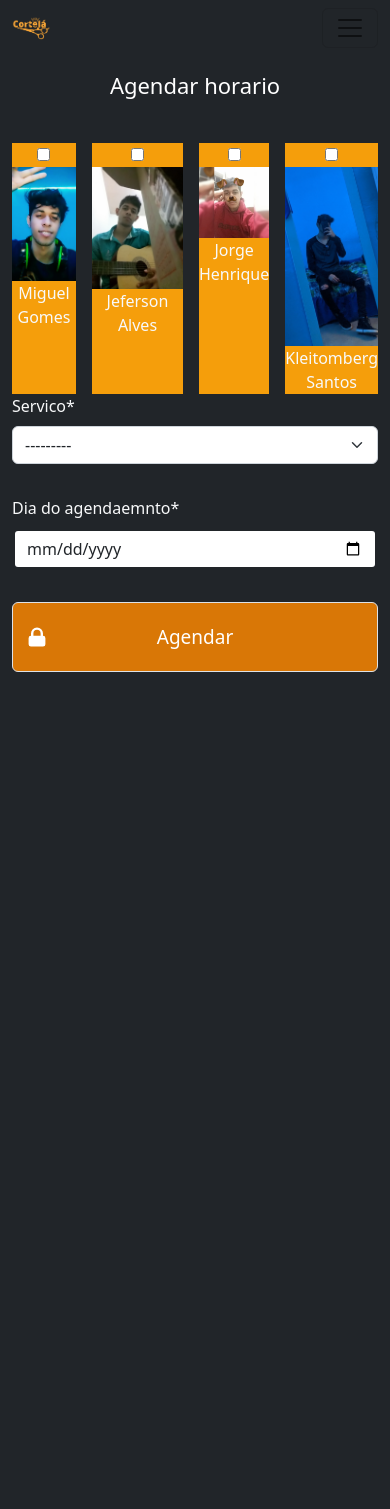
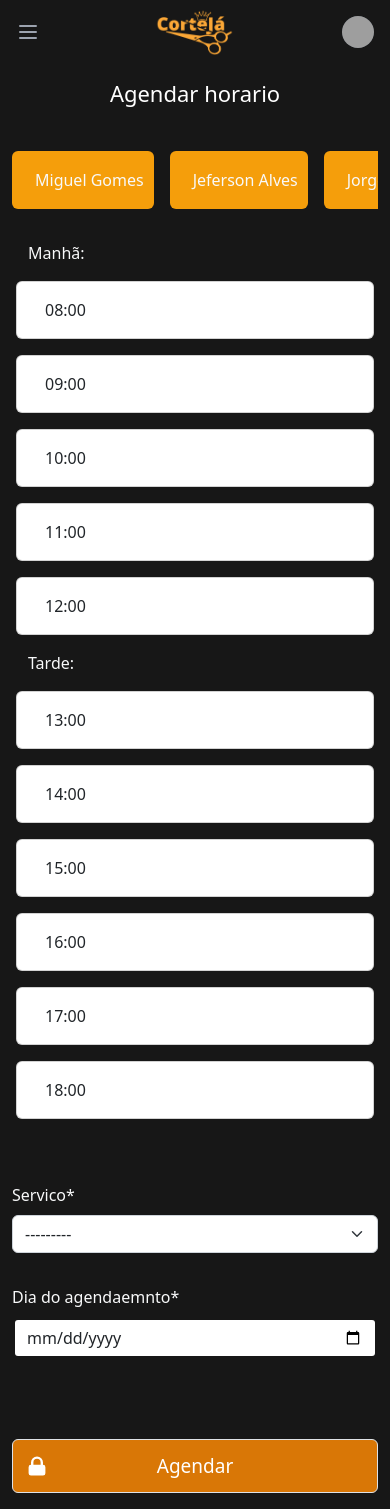
Before and after one commit to Kleitomberg/corteja, a Django app: page /agendamentos/criar in a window 390 px wide. Before the commit the page ends 672 px from the top, so only its background shows below. Run offline with Django 4.2, Linux system fonts and the light colour scheme; a user stored in the database is signed in; data comes from the database, SQL or seed files in the repository; both versions use the stored data as it was after the commit; parts of the project's set-up code (start-up, migrations or seed data) failed here and were passed over; some libraries are stand-ins or nearby versions; grey boxes are pictures that could not be loaded.

Commit message:
navbar, div checkbox rolagem horizontal

```diff
--- a/core/models.py
+++ b/core/models.py
@@ -20,6 +20,7 @@ class Servicos(Base):
         return self.nome
 
 class Horarios(Base):
+
     horario = models.TimeField('Horario')
 
     def __str__(self):
@@ -43,3 +44,6 @@ class Agendamento(Base):
     funcionario = models.ForeignKey(Profissional,on_delete=models.PROTECT, related_name='cabelereiro')
     data = models.DateTimeField()
     cliente = models.ForeignKey(User, on_delete=models.CASCADE, related_name='Cliente')
+
+    def __str__(self):
+       return f'{self.servico}'
--- a/core/static/css/style1.css
+++ b/core/static/css/style1.css
@@ -6,9 +6,9 @@
   }
 
 .wallpaper{
-  background-image: url(../../static/img/w3.jpg);
+ background-image: url(../../static/img/w3.jpg);
   background-size: cover;
-  height:772px;
+  height:695px;
   filter: grayscale(60%);
 
 
@@ -17,7 +17,7 @@
 .wallpaper-cadastro{
     background-image: url(../../static/img/w1.jpg);
     background-size: cover;
-    height:772px;
+    height:695px;
     filter: grayscale(40%);
 
 
@@ -25,7 +25,7 @@
 .wallpaper-mudarsenha{
     background-image: url(../../static/img/w2.jpg);
     background-size: cover;
-    height:772px;
+    height:695px;
     filter: grayscale(40%);
 
 
@@ -45,7 +45,7 @@ button.entrar, button.cadastrar{
   font-size: 19px;
 }
 
-input#id_login,input#id_password, input#id_email{
+input#id_login,input#id_password1, input#id_password, input#id_email, input#id_username{
   font-size: 18px;
 }
 
@@ -70,6 +70,10 @@ h2.redefinir{
     height: 6rem !important;
 }
 
+.h-10 {
+  height: 3rem !important;
+}
+
 
 
 h2.hh2{
@@ -77,8 +81,54 @@ h2.hh2{
     margin-bottom: 45px;
 }
 
+div.funcionarios{
+  cursor: pointer;
+  align-items: center;
+  justify-content: center;
+
+  padding-top: 5px;
+  padding-bottom: 5px;
+  padding-right: 10px;
+  gap: 5px;
+
+}
+div.funcionarios:hover{
+  cursor: pointer;
+  background-color: rgb(230, 157, 105);
+}
+
+div.marcado{
+  background-color: rgb(198, 83, 0);
+}
+div.marcado:hover{
+  background-color: rgb(198, 83, 0);
+}
+
+img.foto-url{
+
+}
+
+input[type=checkbox].sumiu{
+  opacity: 0;
+}
+
+
+
+
+
+
+
+
+
+
 /*MOBILW*/
 @media (min-width: 200px) and (max-width: 425px) {
+  div.rolagem{
+
+    overflow-x: scroll;
+    overflow-y: hidden;
+    white-space: nowrap;
+  }
 
   div.imagem{
     display: none;
--- /dev/null
+++ b/core/static/js/scripts.js
@@ -0,0 +1,159 @@
+
+
+$("#div_f1").click(function(){
+
+    elem = document.querySelector('.check1')
+    div = document.querySelector('#div_f1')
+
+   if ( $( elem ).prop( "checked" ) ){
+
+    situacao = 'marcado'
+    $(".check1").prop("checked", false)
+
+    }else{
+
+        situacao = 'desmarcado'
+        $(".check1").prop("checked", true)
+        $(".check3").prop("checked", false)
+        $(".check2").prop("checked", false)
+        $(".check4").prop("checked", false)
+
+    }
+
+    if (situacao =="marcado"){
+        $("#div_f1").removeClass('marcado')
+    }else if(situacao =="desmarcado"){
+
+        $("#div_f1").addClass('marcado')
+    }
+
+
+ });
+
+ //funcionario2
+
+
+
+$("#div_f2").click(function(){
+
+    elem = document.querySelector('.check2')
+    div = document.querySelector('#div_f2')
+
+   if ( $( elem ).prop( "checked" ) ){
+
+    situacao = 'marcado'
+    $(".check2").prop("checked", false)
+
+    }else{
+
+        situacao = 'desmarcado'
+        $(".check2").prop("checked", true)
+        $(".check1").prop("checked", false)
+        $(".check3").prop("checked", false)
+        $(".check4").prop("checked", false)
+
+    }
+
+    if (situacao =="marcado"){
+
+        $("#div_f2").removeClass('marcado')
+    }else if(situacao =="desmarcado"){
+        $("#div_f2").addClass('marcado')
+    }
+
+
+ });
+
+  //funcionario2
+
+
+
+$("#div_f3").click(function(){
+
+    elem = document.querySelector('.check3')
+    div = document.querySelector('#div_f3')
+
+   if ( $( elem ).prop( "checked" ) ){
+
+    situacao = 'marcado'
+    $(".check3").prop("checked", false)
+
+    }else{
+
+        situacao = 'desmarcado'
+        $(".check3").prop("checked", true)
+        $(".check2").prop("checked", false)
+        $(".check1").prop("checked", false)
+        $(".check4").prop("checked", false)
+
+    }
+
+    if (situacao =="marcado"){
+        $("#div_f3").removeClass('marcado')
+
+    }else if(situacao =="desmarcado"){
+        $("#div_f3").addClass('marcado')
+    }
+
+});
+
+
+
+$("#div_f4").click(function(){
+
+    elem = document.querySelector('.check4')
+    div = document.querySelector('#div_f4')
+
+   if ( $( elem ).prop( "checked" ) ){
+
+    situacao = 'marcado'
+    $(".check4").prop("checked", false)
+
+    }else{
+
+        situacao = 'desmarcado'
+        $(".check4").prop("checked", true)
+        $(".check3").prop("checked", false)
+        $(".check2").prop("checked", false)
+        $(".check1").prop("checked", false)
+
+    }
+
+    if (situacao =="marcado"){
+        $("#div_f4").removeClass('marcado')
+    }else if(situacao =="desmarcado"){
+
+        $("#div_f4").addClass('marcado')
+    }
+
+});
+
+
+
+$('#user-menu-button').click(function(){
+
+    if( $('#showprofile').hasClass('d-none') ){
+        $('#showprofile').removeClass('d-none')
+        $('#showprofile').addClass('d-block')
+}else{
+    $('#showprofile').removeClass('d-block')
+    $('#showprofile').addClass('d-none')
+
+}
+
+});
+
+
+
+$('#openmobile').click(function(){
+
+    if( $('#mobile-menu').hasClass('d-none') ){
+        $('#mobile-menu').removeClass('d-none')
+        $('#mobile-menu').addClass('d-block')
+}else{
+    $('#mobile-menu').removeClass('d-block')
+    $('#mobile-menu').addClass('d-none')
+
+}
+
+});
--- a/core/templates/agendamentos/create.html
+++ b/core/templates/agendamentos/create.html
@@ -13,28 +13,68 @@
     {% csrf_token %}
 
     <div class="row justify-content-md-center">
-
-
-        <div class="d-flex gap-3 text-center">
-
+     <div class="form-group col-md-auto mb-3 text-center">
+        <div class="d-flex gap-3 text-center rolagem">
         {% for f in funcionarios%}
 
-            <div class="bg-amber-500 ">
-            <input name="funcionario" id="{{f.nome}}" class="text-dark" type="checkbox" placeholder="{{f.nome}}" value="{{f.id}}" >
+            <div value="{{f.id}}"  id="div_f{{f.id}}" class="bg-amber-500 d-flex  funcionarios rounded-md">
+            <input name="funcionario" id="{{f.nome}}" class="sumiu text-dark check{{f.id}}" type="checkbox" placeholder="{{f.nome}}" value="{{f.id}}" >
+
             {% if f.foto %}
-            <img class="img-fluid" src="{{f.foto.url}}" alt="">
+            <div class="flex -space-x-2 overflow-hidden">
+
+            <img class="inline-block h-10 w-10 rounded-full foto-url" src="{{f.foto.url}}" alt="">
+            </div>
             {% else %}
+            vazio
              {% endif %}
             <label for="{{f.nome}}">{{f.nome}}</label>
             </div>
 
         {% empty%}
         <p>Nenhum funcionario disponivel</p>
+
         {% endfor%}
     </div>
+</div>
 
    </div>
-    <div class="row justify-content-md-center">
+<!-- Horarios-->
+
+
+
+<div class="row gap-3 mb-3 p-3">
+    <p>Manhã: </p>
+    {% for h in horariosM%}
+
+    <div class="card col-md-auto">
+        <div class="card-body text-dark">
+
+          <span> {{h.horario}} </span>
+        </div>
+    </div>
+    {% empty%}
+    <p>Nenhum funcionario disponivel</p>
+
+    {% endfor%}
+
+    <p>Tarde: </p>
+    {% for h in horariosT%}
+
+    <div class="card col-md-auto">
+        <div class="card-body  text-dark">
+            <div class="">
+             {{h.horario}}
+         </div>
+        </div>
+    </div>
+    {% empty%}
+    <p>Nenhum funcionario disponivel</p>
+
+    {% endfor%}
+</div>
+   <!-- campos-->
+    <div class="row mt-5 justify-content-md-center">
 
     <div class="form-group col-md-4 mb-3">
         {{ form.servico|as_crispy_field }}
@@ -44,8 +84,12 @@
         {{ form.data|as_crispy_field }}
     </div>
 </div>
+
+
 <div>
-<button name="logar" value="logar" type="submit" class=" entrar group relative w-full flex justify-center py-4 px-4 border border-transparent text-sm font-medium rounded-md text-white bg-amber-600 hover:bg-amber-700 focus:outline-none focus:ring-2 focus:ring-offset-2 focus:ring-indigo-500">
+    <div class="row mt-5 justify-content-md-center">
+        <div class="form-group col-md-4 mb-3">
+<button name="logar" value="logar" type="submit" class=" entrar group relative w-full flex justify-center py-3 px-4 border border-transparent text-sm font-medium rounded-md text-white bg-amber-600 hover:bg-amber-700 focus:outline-none focus:ring-2 focus:ring-offset-2 focus:ring-indigo-500">
       <span class="absolute left-0 inset-y-0 flex items-center pl-3">
           <!-- Heroicon name: solid/lock-closed -->
           <svg class="h-6 w-6 text-white-500 group-hover:text-white-400" xmlns="http://www.w3.org/2000/svg" viewBox="0 0 20 20" fill="currentColor" aria-hidden="true">
@@ -55,6 +99,8 @@
         Agendar
       </button>
     </div>
+    </div>
+</div>
 </form>
 </div>
 <script src="https://cdn.tailwindcss.com"></script>
--- a/core/templates/base.html
+++ b/core/templates/base.html
@@ -1,67 +1,137 @@
 {% load static %}
 <!DOCTYPE html>
-<html lang="en">
+<html lang="pt-br">
 <head>
     <meta charset="UTF-8">
     <meta http-equiv="X-UA-Compatible" content="IE=edge">
     <meta name="viewport" content="width=device-width, initial-scale=1.0">
-    <title>Document</title>
+    <title>Cortejá</title>
 
-    <link href="https://cdn.jsdelivr.net/npm/bootstrap@5.2.0-beta1/dist/css/bootstrap.min.css" rel="stylesheet" integrity="sha384-0evHe/X+R7YkIZDRvuzKMRqM+OrBnVFBL6DOitfPri4tjfHxaWutUpFmBp4vmVor" crossorigin="anonymous">
+
 
     <link rel="stylesheet" href="{%static 'css/style.css'%}">
     <link rel="stylesheet" href="{%static 'css/style1.css'%}">
+    <link href="https://cdn.jsdelivr.net/npm/bootstrap@5.2.0-beta1/dist/css/bootstrap.min.css" rel="stylesheet" integrity="sha384-0evHe/X+R7YkIZDRvuzKMRqM+OrBnVFBL6DOitfPri4tjfHxaWutUpFmBp4vmVor" crossorigin="anonymous">
+
 
     <link rel="icon" type="image/png" sizes="32x32" href="{%static 'img/favicon/favicon-32x32.png'%}">
     <link rel="icon" type="image/png" sizes="96x96" href="{%static 'img/favicon/favicon-96x96.png'%}">
     <link rel="icon" type="image/png" sizes="16x16" href="{%static 'img/favicon/favicon-16x16.png'%}">
 
 
+
   </head>
-<body class="bg-dark">
- <!-- NAVbar-->
-    <nav class="navbar navbar-expand-lg bg-dark text-light">
-        <div class="container-fluid">
-          <a class="navbar-brand text-light" href="#"><img class="img-fluid lg" src="{%static 'img/logo.png'%}" alt=""></a>
-          <button class="navbar-toggler" type="button" data-bs-toggle="collapse" data-bs-target="#navbarTogglerDemo02" aria-controls="navbarTogglerDemo02" aria-expanded="false" aria-label="Toggle navigation">
-            <span class="navbar-toggler-icon"></span>
-          </button>
-          <div class="collapse navbar-collapse" id="navbarTogglerDemo02 text-light">
-            <ul class="navbar-nav me-auto mb-2 mb-lg-0 text-light">
-              <li class="nav-item text-light text-light">
-                <a class="nav-link active text-light" aria-current="page" href="#">Inicio</a>
-              </li>
-              <li class="nav-item">
-                <a class="nav-link text-light" href="#">Quem somos</a>
-              </li>
-              <li class="nav-item">
-                <a class="nav-link text-light">Serviços</a>
-              </li>
-              <li class="nav-item">
-                <a class="nav-link text-light">Agendamento</a>
-              </li>
+<body class="bg-neutral-900" id="body">
+<!-- This example requires Tailwind CSS v2.0+ -->
+<nav class="bg-neutral-900">
+  <div class="max-w-7xl mx-auto px-2 sm:px-6 lg:px-8">
+    <div class="relative flex items-center justify-between h-16">
+      <div class="absolute inset-y-0 left-0 flex items-center sm:hidden">
+        <!-- Mobile menu button-->
+        <button id="openmobile" type="button" class="inline-flex items-center justify-center p-2 rounded-md text-gray-400 hover:text-white hover:bg-gray-700 focus:outline-none focus:ring-2 focus:ring-inset focus:ring-white" aria-controls="mobile-menu" aria-expanded="false">
+          <span class="sr-only">Open main menu</span>
+          <!--
+            Icon when menu is closed.
+
+            Heroicon name: outline/menu
+
+            Menu open: "hidden", Menu closed: "block"
+          -->
+          <svg class="block h-6 w-6" xmlns="http://www.w3.org/2000/svg" fill="none" viewBox="0 0 24 24" stroke-width="2" stroke="currentColor" aria-hidden="true">
+            <path stroke-linecap="round" stroke-linejoin="round" d="M4 6h16M4 12h16M4 18h16" />
+          </svg>
+          <!--
+            Icon when menu is open.
+
+            Heroicon name: outline/x
+
+            Menu open: "block", Menu closed: "hidden"
+          -->
+          <svg class="hidden h-6 w-6" xmlns="http://www.w3.org/2000/svg" fill="none" viewBox="0 0 24 24" stroke-width="2" stroke="currentColor" aria-hidden="true">
+            <path stroke-linecap="round" stroke-linejoin="round" d="M6 18L18 6M6 6l12 12" />
+          </svg>
+        </button>
+      </div>
+      <div class="flex-1 flex items-center justify-center sm:items-stretch sm:justify-start">
+        <div class="flex-shrink-0 flex items-center">
+
+          <img class="block lg:hidden h-10 w-auto" src="{%static 'img/logo.png'%}" alt="Workflow">
+          <img class="hidden lg:block h-10 w-auto" src="{%static 'img/logo.png'%}" alt="Workflow">
+        </div>
+        <div class="hidden sm:block sm:ml-6">
+          <div class="flex space-x-4">
+            <!-- Current: "bg-gray-900 text-white", Default: "text-gray-300 hover:bg-gray-700 hover:text-white" -->
+            <a href="#" class="bg-gray-900 text-white px-3 py-2 rounded-md text-sm font-medium" aria-current="page">Inicio</a>
+
+            <a href="#" class="text-gray-300 hover:bg-gray-700 hover:text-white px-3 py-2 rounded-md text-sm font-medium">Quem Somos</a>
+
+            <a href="#" class="text-gray-300 hover:bg-gray-700 hover:text-white px-3 py-2 rounded-md text-sm font-medium">Serviços</a>
+
+            <a href="#" class="text-gray-300 hover:bg-gray-700 hover:text-white px-3 py-2 rounded-md text-sm font-medium">Agendamento</a>
+          </div>
+        </div>
+      </div>
+      <div class="absolute inset-y-0 right-0 flex items-center pr-2 sm:static sm:inset-auto sm:ml-6 sm:pr-0">
 
 
+        <!-- Profile dropdown -->
+        <div class="ml-3 relative">
+          <div>
+            <button type="button" class="bg-gray-800 flex text-sm rounded-full focus:outline-none focus:ring-2 focus:ring-offset-2 focus:ring-offset-gray-800 focus:ring-white" id="user-menu-button" aria-expanded="false" aria-haspopup="true">
+              <span class="sr-only">Open user menu</span>
+              <img class="h-8 w-8 rounded-full" src="https://images.unsplash.com/photo-1472099645785-5658abf4ff4e?ixlib=rb-1.2.1&ixid=eyJhcHBfaWQiOjEyMDd9&auto=format&fit=facearea&facepad=2&w=256&h=256&q=80" alt="">
+            </button>
+          </div>
+
+          <!--
+            Dropdown menu, show/hide based on menu state.
+
+            Entering: "transition ease-out duration-100"
+              From: "transform opacity-0 scale-95"
+              To: "transform opacity-100 scale-100"
+            Leaving: "transition ease-in duration-75"
+              From: "transform opacity-100 scale-100"
+              To: "transform opacity-0 scale-95"
+          -->
+
+          <div id="showprofile" class="d-none origin-top-right absolute right-0 mt-2 w-48 rounded-md shadow-lg py-1 bg-white ring-1 ring-black ring-opacity-5 focus:outline-none" role="menu" aria-orientation="vertical" aria-labelledby="user-menu-button" tabindex="-1">
+            <!-- Active: "bg-gray-100", Not Active: "" -->
+            {% if request.user.is_authenticated %}
 
 
-            {% if request.user.is_authenticated %}
-            <li class="nav-item">  Bem vindo {{ request.user }}</li>
+             <a href="#" class="block px-4 py-2 text-sm text-gray-700" role="menuitem" tabindex="-1" id="user-menu-item-0">Meu Perfil</a>
             {% else %}
-            <li class="nav-item"><a class="dropdown-item nav-link text-light " href="{% url 'account_login'%}"> <i
-              class="fas fa-sign-out-alt text-light text-gray-900"></i> Logar</a>
-            </li> {% endif %}
+            <a  href="{% url 'account_login'%}" class="block px-4 py-2 text-sm text-gray-700" role="menuitem" tabindex="-1" id="user-menu-item-2">Login</a>
+
+            {% endif %}
 
             {% if request.user.is_authenticated %}
-            <li class="nav-item text-end">
-              <a class=" text-end dropdown-item nav-link text-danger " href="{% url 'account_logout'%}"> <i
-                        class="fas fa-sign-out-alt text-light text-gray-900"></i> Sair</a></li>
+            <a href="{% url 'account_logout'%}" class="block px-4 py-2 text-sm text-gray-700" role="menuitem" tabindex="-1" id="user-menu-item-2">Sair</a>
             {%else%}
             {% endif %}
 
-          </ul>
+
           </div>
         </div>
-      </nav>
+      </div>
+    </div>
+  </div>
+
+  <!-- Mobile menu, show/hide based on menu state. -->
+  <div class="sm:hidden d-none" id="mobile-menu">
+    <div class="px-2 pt-2 pb-3 space-y-1">
+      <!-- Current: "bg-gray-900 text-white", Default: "text-gray-300 hover:bg-gray-700 hover:text-white" -->
+      <a href="#" class="bg-gray-900 text-white block px-3 py-2 rounded-md text-base font-medium" aria-current="page">Inicio</a>
+
+      <a href="#" class="text-gray-300 hover:bg-gray-700 hover:text-white block px-3 py-2 rounded-md text-base font-medium">Quem somos</a>
+
+      <a href="#" class="text-gray-300 hover:bg-gray-700 hover:text-white block px-3 py-2 rounded-md text-base font-medium">Serviços</a>
+
+      <a href="#" class="text-gray-300 hover:bg-gray-700 hover:text-white block px-3 py-2 rounded-md text-base font-medium">Agendamento</a>
+    </div>
+  </div>
+</nav>
+
 
  <!-- MAIN-->
     {% block content %}
@@ -69,10 +139,14 @@
     {% endblock%}
 
     <!-- RODAPÉ-->
-    <footer>  </footer>
+
 
     <script src="https://cdn.jsdelivr.net/npm/bootstrap@5.2.0-beta1/dist/js/bootstrap.bundle.min.js" integrity="sha384-pprn3073KE6tl6bjs2QrFaJGz5/SUsLqktiwsUTF55Jfv3qYSDhgCecCxMW52nD2" crossorigin="anonymous"></script>
     <script src="https://cdn.jsdelivr.net/npm/@popperjs/core@2.11.5/dist/umd/popper.min.js" integrity="sha384-Xe+8cL9oJa6tN/veChSP7q+mnSPaj5Bcu9mPX5F5xIGE0DVittaqT5lorf0EI7Vk" crossorigin="anonymous"></script>
     <script src="https://cdn.jsdelivr.net/npm/bootstrap@5.2.0-beta1/dist/js/bootstrap.min.js" integrity="sha384-kjU+l4N0Yf4ZOJErLsIcvOU2qSb74wXpOhqTvwVx3OElZRweTnQ6d31fXEoRD1Jy" crossorigin="anonymous"></script>
-</body>
+
+    <script src="https://code.jquery.com/jquery-3.6.0.min.js" integrity="sha256-/xUj+3OJU5yExlq6GSYGSHk7tPXikynS7ogEvDej/m4=" crossorigin="anonymous"></script>
+  <script src="{%static 'js/scripts.js'%}"></script>
+  <script src="https://cdn.tailwindcss.com"></script>
+  </body>
 </html>
--- a/core/templates/index.html
+++ b/core/templates/index.html
@@ -5,17 +5,15 @@
 
 {% block content %}
 
-<main class="mt-5 bg-dark">
+<main class="mt-5 bg-neutral-900">
 
 
 
     <div class="container">
 
-        <div class="funcionarios">
 
-        </div>
 
-    <div class=" row text-light bg-dark inicio container justify-content-md-center">
+    <div class=" row text-light bg-neutral-900 inicio container justify-content-md-center">
         <div class="col-md-6">
             <h1 class="text-warning">Agende Seu <br> corte já</h1>
            <a href="{%url 'criar_agendamentos'%}">
--- a/core/urls.py
+++ b/core/urls.py
@@ -1,4 +1,5 @@
 from django.urls import path
+
 
 from .views import *
 
--- a/core/views.py
+++ b/core/views.py
@@ -53,4 +53,6 @@ class CriarAgendamento(LoginRequiredMixin, CreateView):
         # print(f'idPolo {id_polo}')
 
         context['funcionarios'] = Profissional.objects.all()
+        context['horariosM'] = Horarios.objects.all()[:5]
+        context['horariosT'] = Horarios.objects.all()[5:]
         return context
--- a/corteja/urls.py
+++ b/corteja/urls.py
@@ -16,9 +16,15 @@ Including another URLconf
 from django.contrib import admin
 from django.urls import path, include
 
+from django.conf import settings
+from django.conf.urls.static import static
+
 urlpatterns = [
     path('admin/', admin.site.urls),
     path('', include('core.urls')),
     path('accounts/', include('allauth.urls')),
 
 ]
+if settings.DEBUG:
+    urlpatterns += static(settings.MEDIA_URL,
+                          document_root=settings.MEDIA_ROOT)
```
Also changed, not shown: core/templates/base copy.html (added, +81 -0 lines), core/migrations/0006_horarios_dia.py (added), core/migrations/0007_remove_horarios_dia.py (added), db.sqlite3, media/imgs/profile_user/1652220774834.jpg (added), media/imgs/profile_user/IMG_20170828_141136.jpg (added), media/imgs/profile_user/IMG_20171018_233153.jpg (added).
